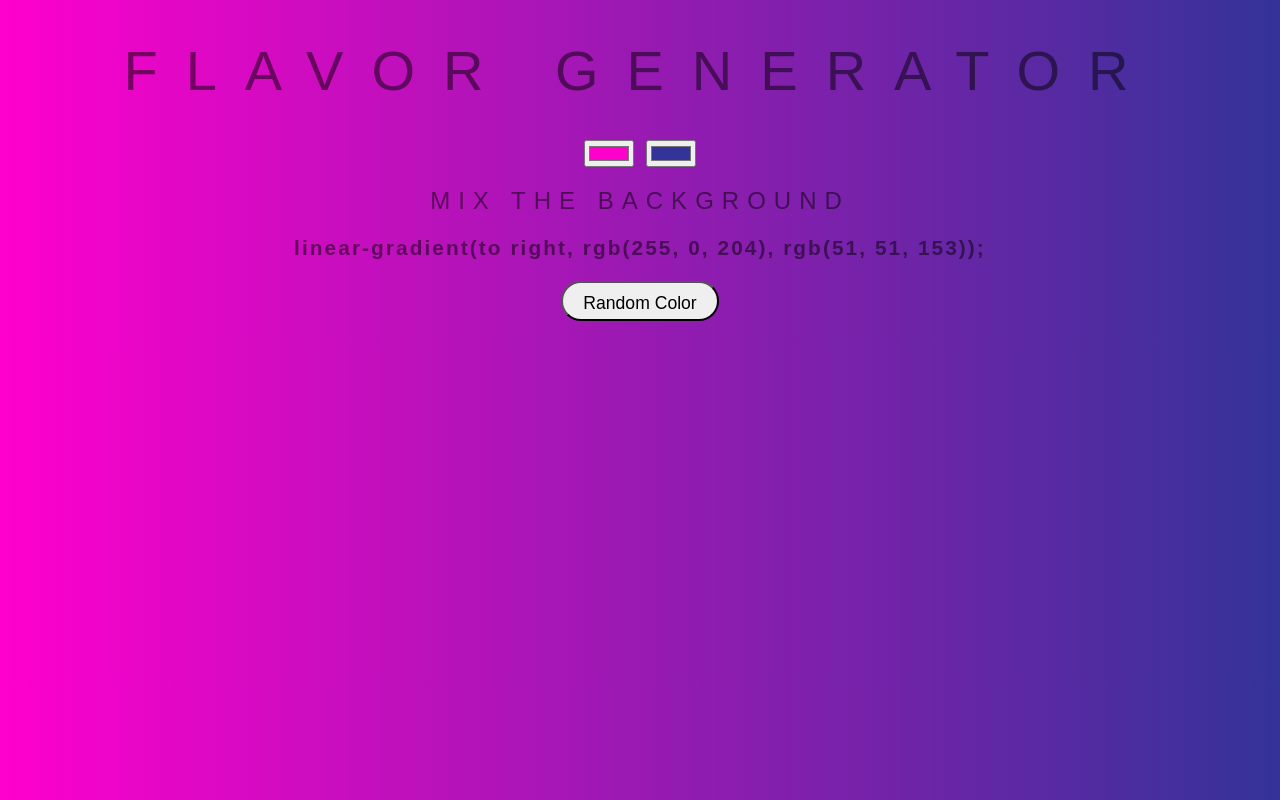
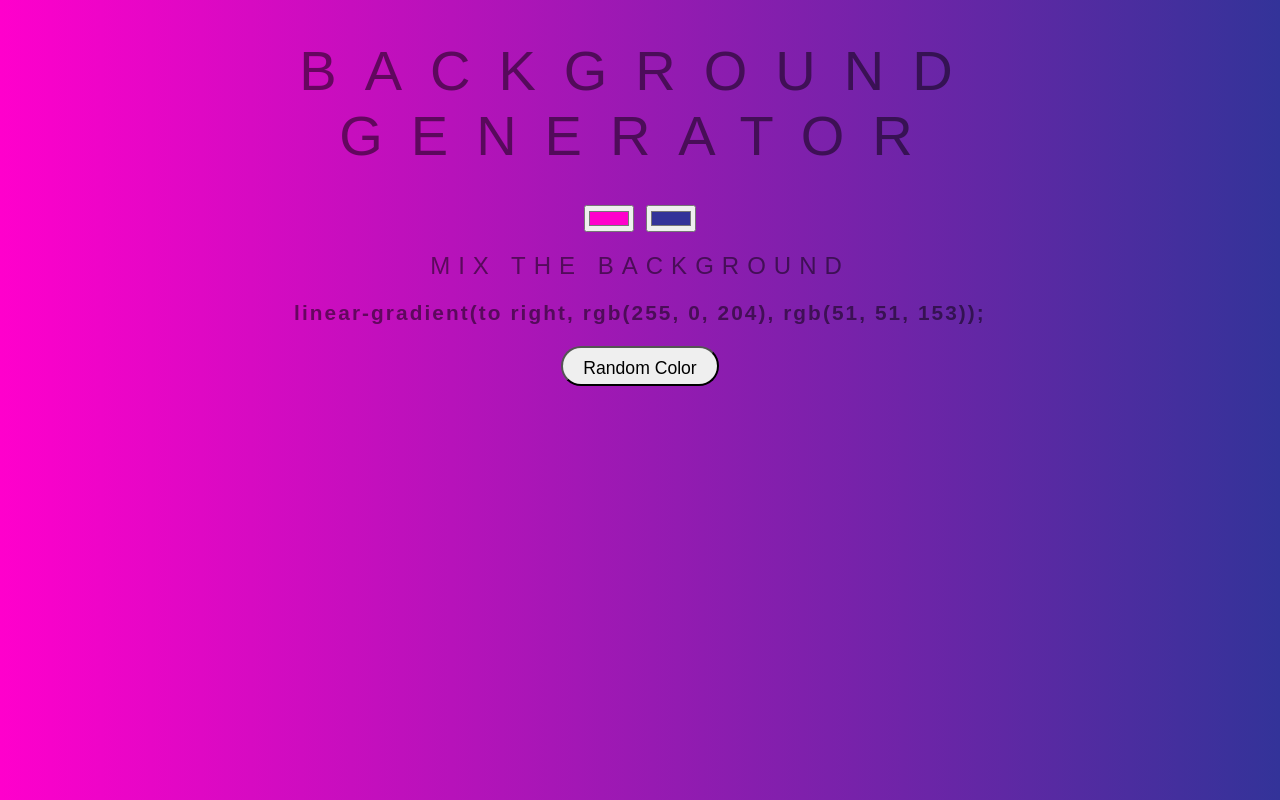
Before and after one commit to TekniqueJoseph/background-generator, a plain HTML site: page index.html in a window 1280 px wide. Drawn offline with Linux system fonts and the light colour scheme; a web font is replaced by a local one.

Commit message:
Baack to the old

```diff
--- a/index.html
+++ b/index.html
@@ -14,7 +14,7 @@
 <body>
 
 	<body id="gradient">
-		<h1>Flavor Generator</h1>
+		<h1>Background Generator</h1>
 		<input class="color1" type="color" name="color1" value="#ff00cc">
 		<input class="color2" type="color" name="color2" value="#333399">
 		<h2>Mix The Background</h2>
```
